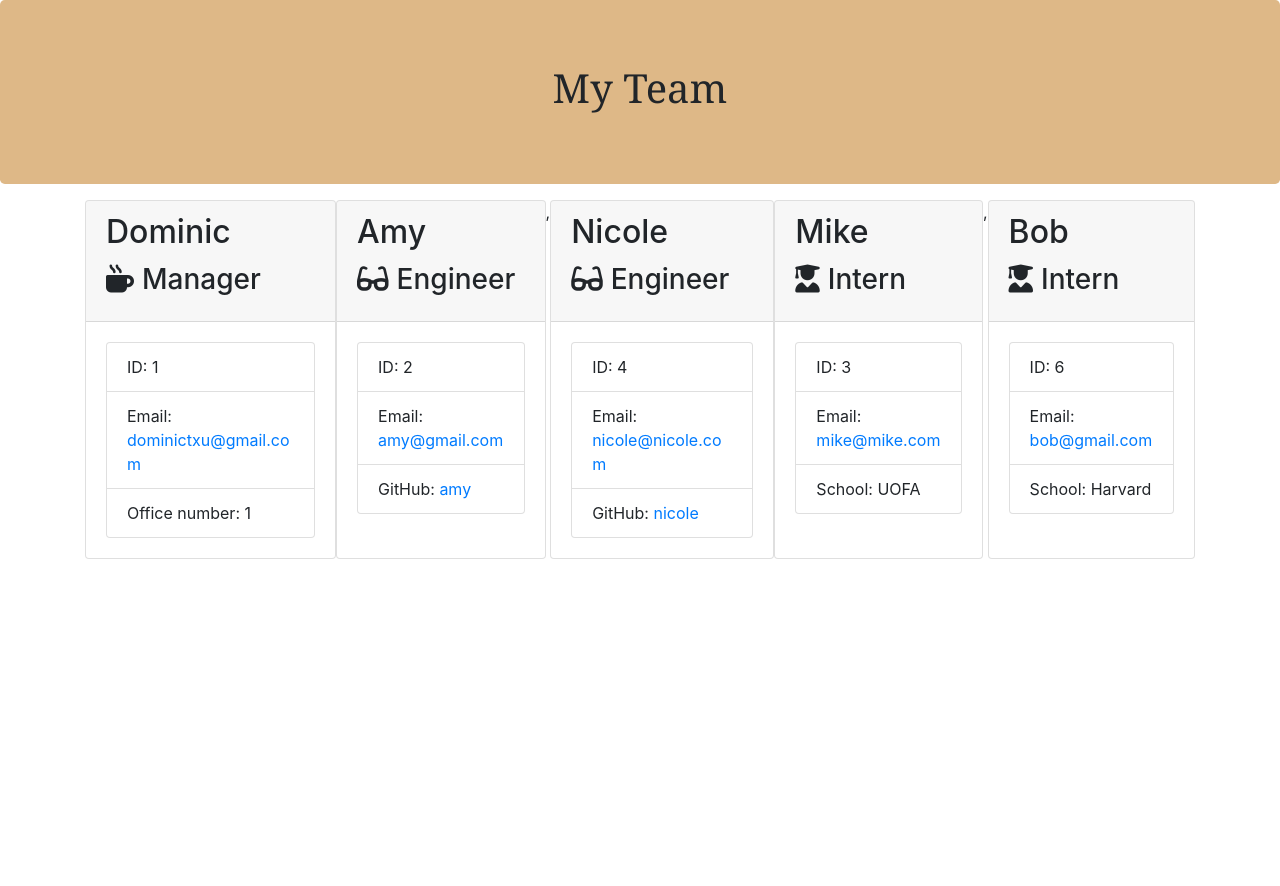
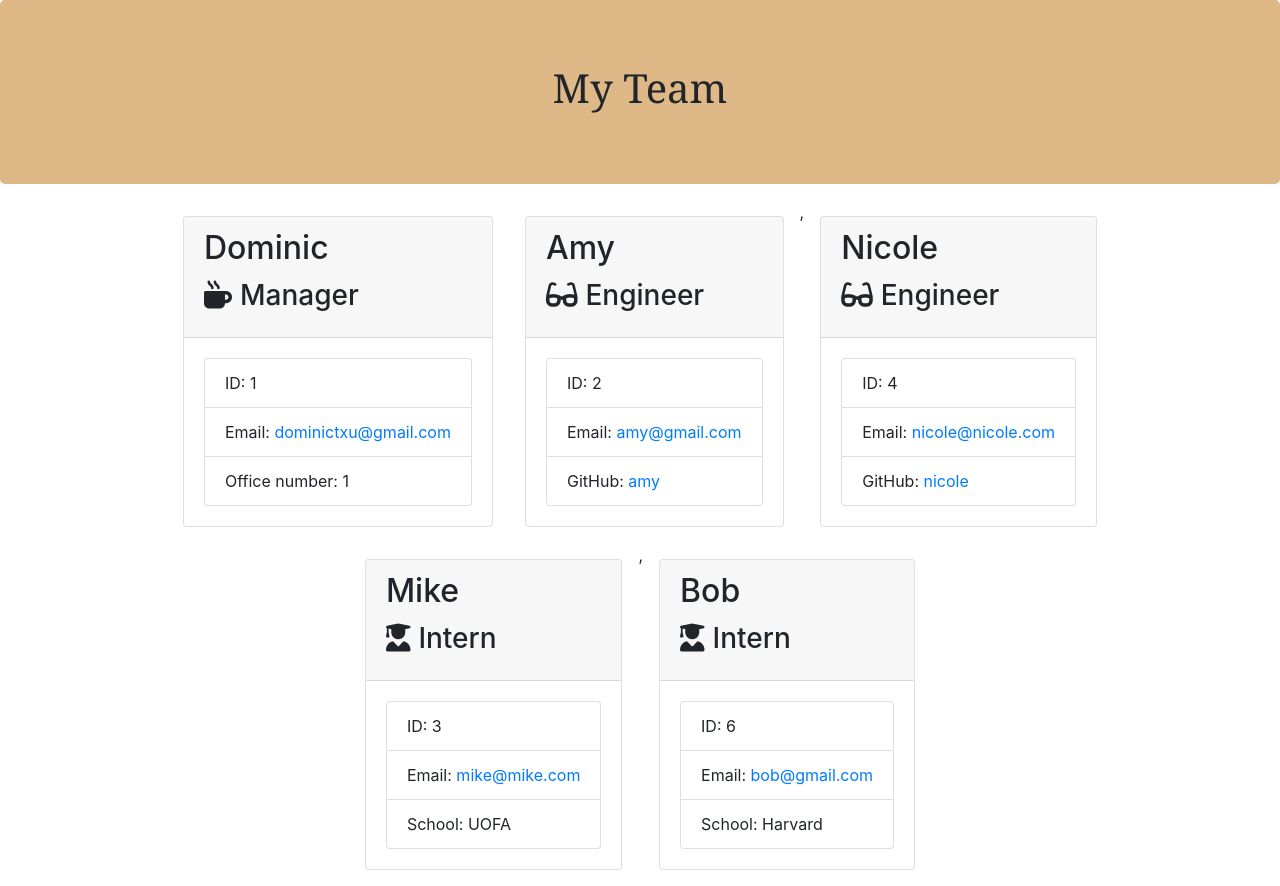
Before and after one commit to lorddominic/Template-Engine, a website: page output/team.html in a window 1280 px wide. Before the commit the page ends 800 px from the top, so only its background shows below. Drawn offline with nearby package versions, Linux system fonts and the light colour scheme.

Commit message:
add wrap features

```diff
--- a/output/style.css
+++ b/output/style.css
@@ -6,14 +6,10 @@ h1 {
     background-color: burlywood;
 }
 
-#card1 {
-    background-color: chartreuse;
+.team-area {
+    flex-wrap: wrap;
 }
 
-#card2 {
-    background-color: lightcoral;
+.card {
+    margin: 1rem;
 }
-
-#card3 {
-    background-color: orange;
-}
```
